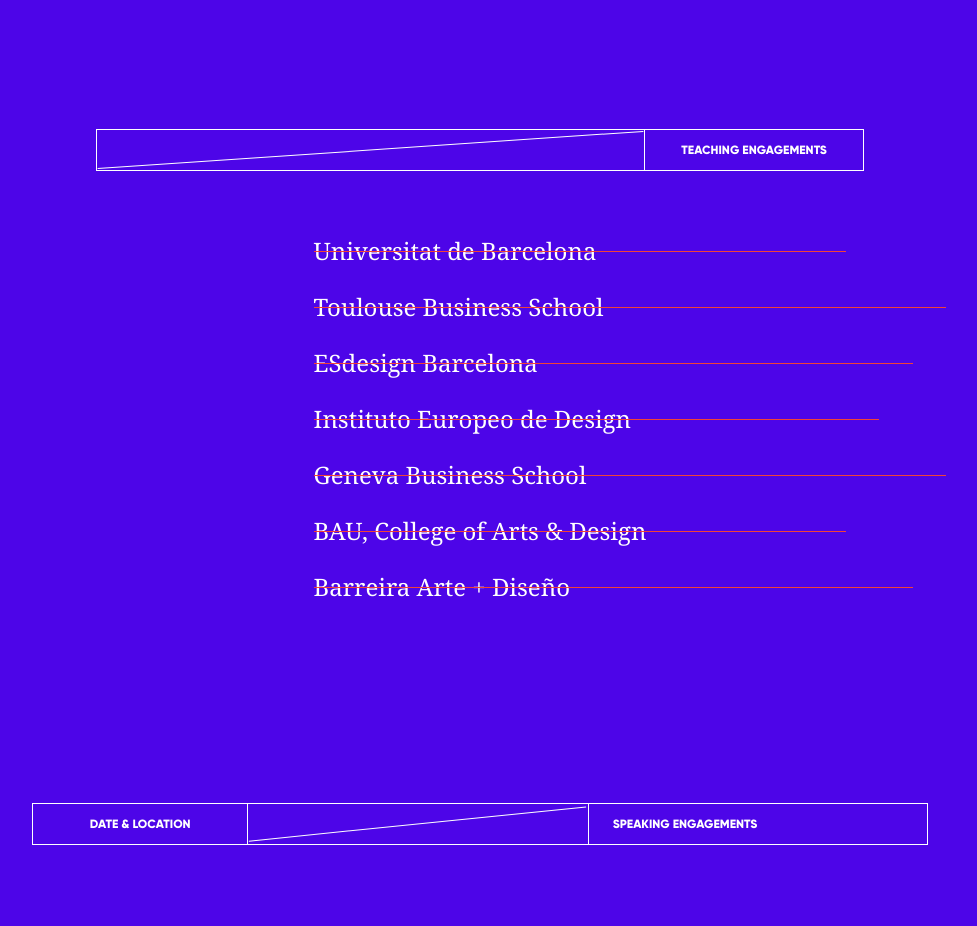
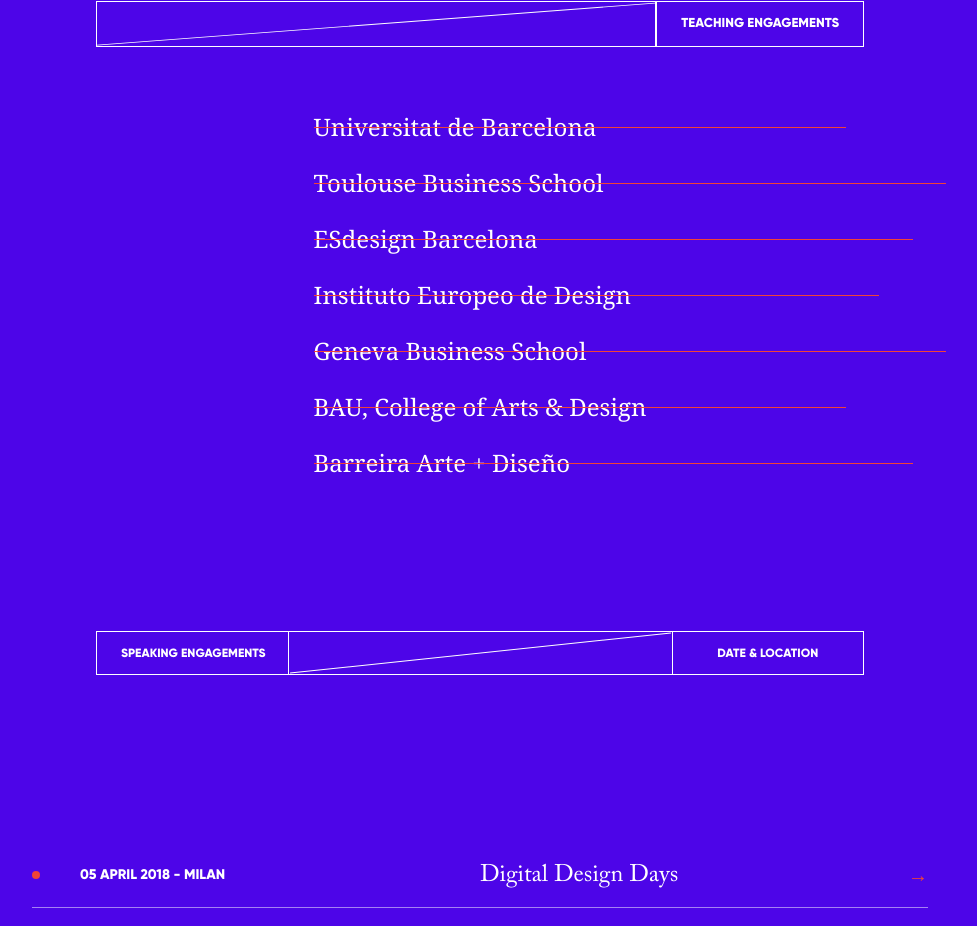
Before and after one commit to ArnabShikder24/dotlung-frontend, a Next.js app: page /learn-with-dot in a window 1280 px wide. Shown: the part 1554-2480 px from the top of the page, without its empty margins (160-1137 px from the left). Built offline with nearby package versions, Linux system fonts and the light colour scheme; a web font is replaced by a local one.

Commit message:
learn with dot done

```diff
--- a/src/app/learn-with-dot/page.tsx
+++ b/src/app/learn-with-dot/page.tsx
@@ -5,8 +5,8 @@
 import Image from "next/image";
 import { motion } from "framer-motion";
 import { PathNames } from "../../routes/index.route";
-import Link from "next/link";
 import DotSection from "../../components/DotSection";
+import SectionHeader from "../../components/SectionHeader";
 
 const LearnWithDot = () => {
   const [mousePosition, setMousePosition] = useState({ x: 0, y: 0 });
@@ -109,24 +109,7 @@
         </div>
       </div>
 
-        <div className="flex items-center justify-center font-gilroy mt-32">
-          <div className="max-w-3xl flex-1 mx-5 lg:mx-20 text-xs">
-            <div className="relative">
-              <div className="border border-white flex w-full">
-                <div className="w-3/4 relative">
-                  <div className="absolute w-full h-[1px] bg-white transform -rotate-[6deg] md:-rotate-[3.9deg] top-1/2 -translate-y-1/2 z-10"></div>
-                  <div className="h-full" />
-                </div>
-
-                <div className="relative w-[50%] md:w-[40%] lg:w-[30%]">
-                  <p className="block px-6 py-3 text-white hover:text-secondary transition-colors text-center border-l border-white">
-                  TEACHING ENGAGEMENTS
-                  </p>
-                </div>
-              </div>
-            </div>
-          </div>
-        </div>
+      <SectionHeader title="TEACHING ENGAGEMENTS" />
 
         <div className="flex mx-5 lg:justify-center mt-16 overflow-hidden">
           <div className="text-white text-2xl font-serif">
@@ -144,34 +127,6 @@
           </div>
         </div>
 
-        <div className="md:flex items-center justify-center font-gilroy mt-44 hidden">
-          <div className="max-w-4xl flex-1 mx-5 lg:mx-20 text-xs">
-            <div className="relative">
-              <div className="border border-white flex w-full">
-                <a
-                  href="#"
-                  className="w-[30%] px-6 py-3 text-white hover:text-secondary transition-colors text-center border-r border-white"
-                >
-                  DATE & LOCATION
-                </a>
-
-                <div className="w-1/2 relative">
-                  <div className="absolute w-full h-[1px] bg-white transform -rotate-[5.8deg] top-1/2 -translate-y-1/2 z-10"></div>
-                  <div className="h-full" />
-                </div>
-
-                <div className="relative w-[50%]">
-                  <a
-                    href="#"
-                    className="block px-6 py-3 text-white hover:text-secondary transition-colors text-start border-l border-white"
-                  >
-                    SPEAKING ENGAGEMENTS
-                  </a>
-                </div>
-              </div>
-            </div>
-          </div>
-      </div>
       <DotSection topRightText="DATE & LOCATION" bottomLeftText="SPEAKING ENGAGEMENTS" />
 
       <div className="text-white flex flex-col items-center py-10 px-6">
@@ -240,34 +195,6 @@
         </div>
       </div>
 
-      <div className="md:flex items-center justify-center font-gilroy mt-20 mb-32 hidden">
-        <div className="max-w-3xl flex-1 mx-5 lg:mx-20 text-[0.75rem]">
-          <div className="relative">
-            <div className="border border-white flex w-full">
-              <Link
-                href={PathNames.travelEat}
-                className="w-1/4 px-6 py-3 text-white hover:text-secondary transition-colors text-center border-r border-white"
-              >
-                TRAVEL & EAT WITH DOT
-              </Link>
-
-              <div className="w-1/2 relative">
-                <div className="absolute w-full h-[1px] bg-white transform -rotate-[5.8deg] top-1/2 -translate-y-1/2 z-10"></div>
-                <div className="h-full" />
-              </div>
-
-              <div className="relative w-[20%] lg:w-1/4">
-                <Link
-                  href={PathNames.learnWithDot}
-                  className="block px-6 py-3 text-white hover:text-secondary transition-colors text-center border-l border-white"
-                >
-                  LEARN WITH DOT
-                </Link>
-              </div>
-            </div>
-          </div>
-        </div>
-      </div>
       <DotSection
         topRightText="TRAVEL & EAT WITH DOT"
         topRightLink={PathNames.travelEat}
--- a/src/components/DotSection.tsx
+++ b/src/components/DotSection.tsx
@@ -61,7 +61,7 @@
               {/* Bottom Left Text */}
               <Link
                 href={bottomLeftLink}
-                className="w-[30%] lg:w-1/4 px-6 py-3 text-white hover:text-secondary transition-colors text-center border-r border-white"
+                className="w-[30%] lg:w-1/4 whitespace-nowrap px-6 py-3 text-white hover:text-secondary transition-colors text-center border-r border-white"
               >
                 {bottomLeftText}
               </Link>
--- a/src/components/SectionHeader.tsx
+++ b/src/components/SectionHeader.tsx
@@ -30,7 +30,7 @@
             />
           </svg>
         </span>
-        <p className="block px-6 py-3 text-[0.8125rem] text-white font-gilroy hover:text-secondary transition-colors uppercase text-center border-l border-white">
+        <p className="whitespace-nowrap block px-6 py-3 text-[0.8125rem] text-white font-gilroy hover:text-secondary transition-colors uppercase text-center border-l border-white">
           {title}
         </p>
       </header>
```
